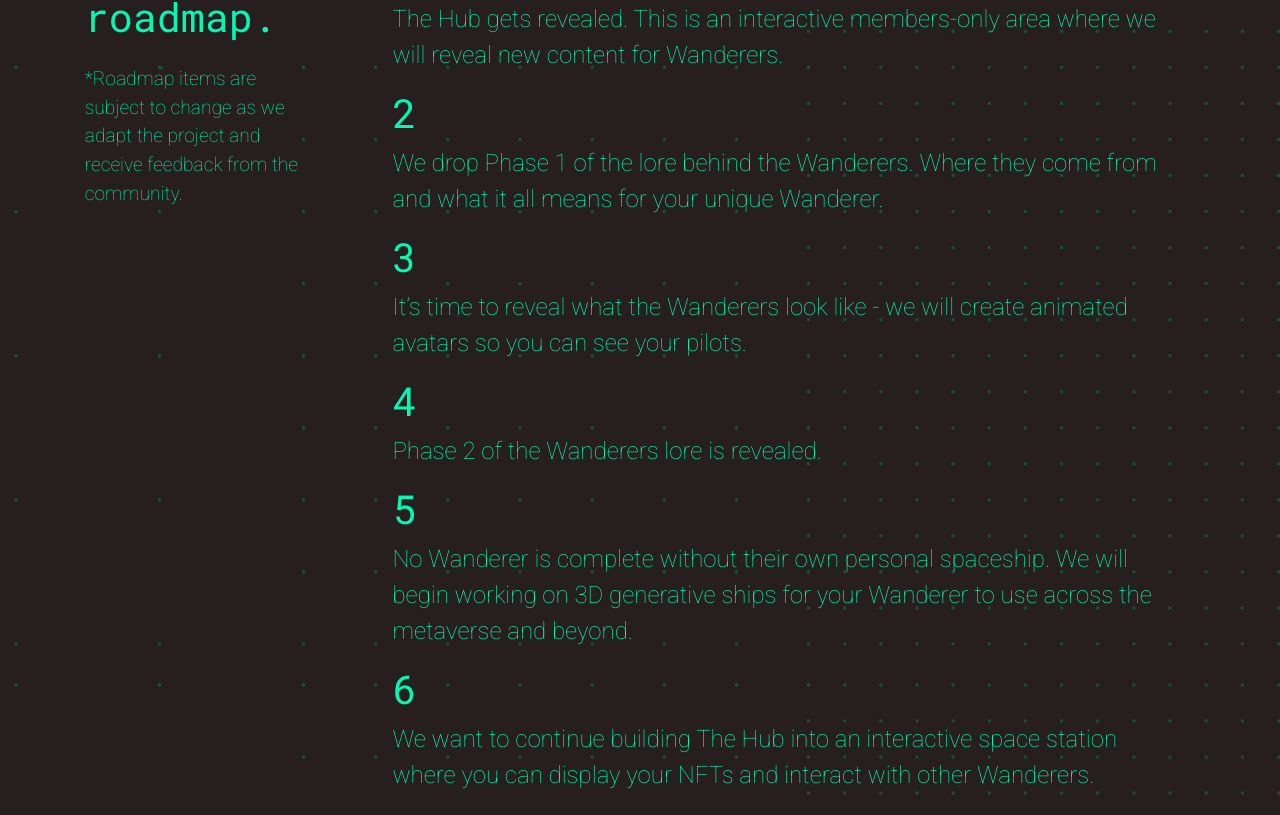
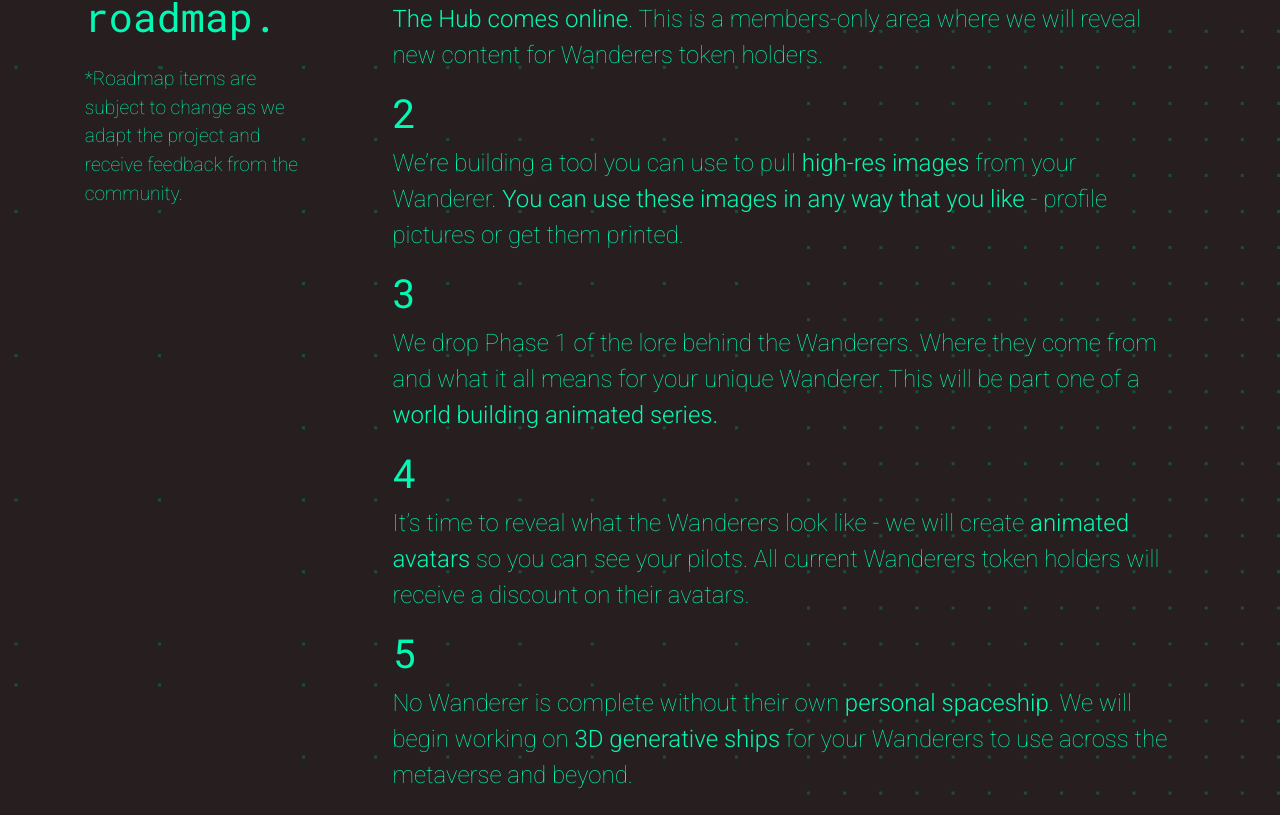
Before and after one commit to wanderers-nft/wanderers, a React (Create React App) app in the folder frontend/: page /#/ in a window 1280 px wide. Shown: the part 1225-2040 px from the top of the page. Built offline with nearby package versions, Linux system fonts and the light colour scheme; what @web3-react/core, @web3-react/injected-connector would draw is missing.

Commit message:
Update copy

```diff
--- a/frontend/public/index.html
+++ b/frontend/public/index.html
@@ -5,7 +5,7 @@
     <link rel="icon" href="%PUBLIC_URL%/favicon.ico" />
     <meta name="viewport" content="width=device-width, initial-scale=1" />
     <meta name="theme-color" content="#000000" />
-    <meta property="og:image" content="https://s3.amazonaws.com/images.link.sc/og-images/wanderers-nftgithubio_QbI5h.jpeg"/>
+    <meta property="og:image" content="https://s3.amazonaws.com/images.link.sc/og-images/wanderersai_GMPVZ.jpeg"/>
     <meta name="twitter:card" content="summary_large_image">
     <meta
       name="description"
--- a/frontend/src/Roadmap.tsx
+++ b/frontend/src/Roadmap.tsx
@@ -27,8 +27,8 @@ export function Roadmap() {
                         <Col>
                             <h1>1</h1>
                             <p>
-                                The Hub gets revealed. This is an interactive members-only area where we will reveal new
-                                content for Wanderers.
+                                <b>The Hub comes online</b>. This is a members-only area where we will reveal new
+                                content for Wanderers token holders.
                             </p>
                         </Col>
                     </Row>
@@ -36,8 +36,9 @@ export function Roadmap() {
                         <Col>
                             <h1>2</h1>
                             <p>
-                                We drop Phase 1 of the lore behind the Wanderers. Where they come from and what it all
-                                means for your unique Wanderer.
+                                We’re building a tool you can use to pull <b>high-res images</b> from your
+                                Wanderer. <b>You can use these images in any way that you like</b> - profile pictures or
+                                get them printed.
                             </p>
                         </Col>
                     </Row>
@@ -45,8 +46,9 @@ export function Roadmap() {
                         <Col>
                             <h1>3</h1>
                             <p>
-                                It’s time to reveal what the Wanderers look like - we will create animated avatars so
-                                you can see your pilots.
+                                We drop Phase 1 of the lore behind the Wanderers. Where they come from and what it all
+                                means for your unique Wanderer. This will be part one of a <b>world building animated
+                                series.</b>
                             </p>
                         </Col>
                     </Row>
@@ -54,7 +56,9 @@ export function Roadmap() {
                         <Col>
                             <h1>4</h1>
                             <p>
-                                Phase 2 of the Wanderers lore is revealed.
+                                It’s time to reveal what the Wanderers look like - we will
+                                create <b>animated avatars</b> so you can see your pilots. All current Wanderers token
+                                holders will receive a discount on their avatars.
                             </p>
                         </Col>
                     </Row>
@@ -62,17 +66,9 @@ export function Roadmap() {
                         <Col>
                             <h1>5</h1>
                             <p>
-                                No Wanderer is complete without their own personal spaceship. We will begin working on
-                                3D generative ships for your Wanderer to use across the metaverse and beyond.
-                            </p>
-                        </Col>
-                    </Row>
-                    <Row>
-                        <Col>
-                            <h1>6</h1>
-                            <p>
-                                We want to continue building The Hub into an interactive space station where you can
-                                display your NFTs and interact with other Wanderers.
+                                No Wanderer is complete without their own <b>personal spaceship</b>. We will begin
+                                working on <b>3D generative ships</b> for your Wanderers to use across the metaverse
+                                and beyond.
                             </p>
                         </Col>
                     </Row>
```
